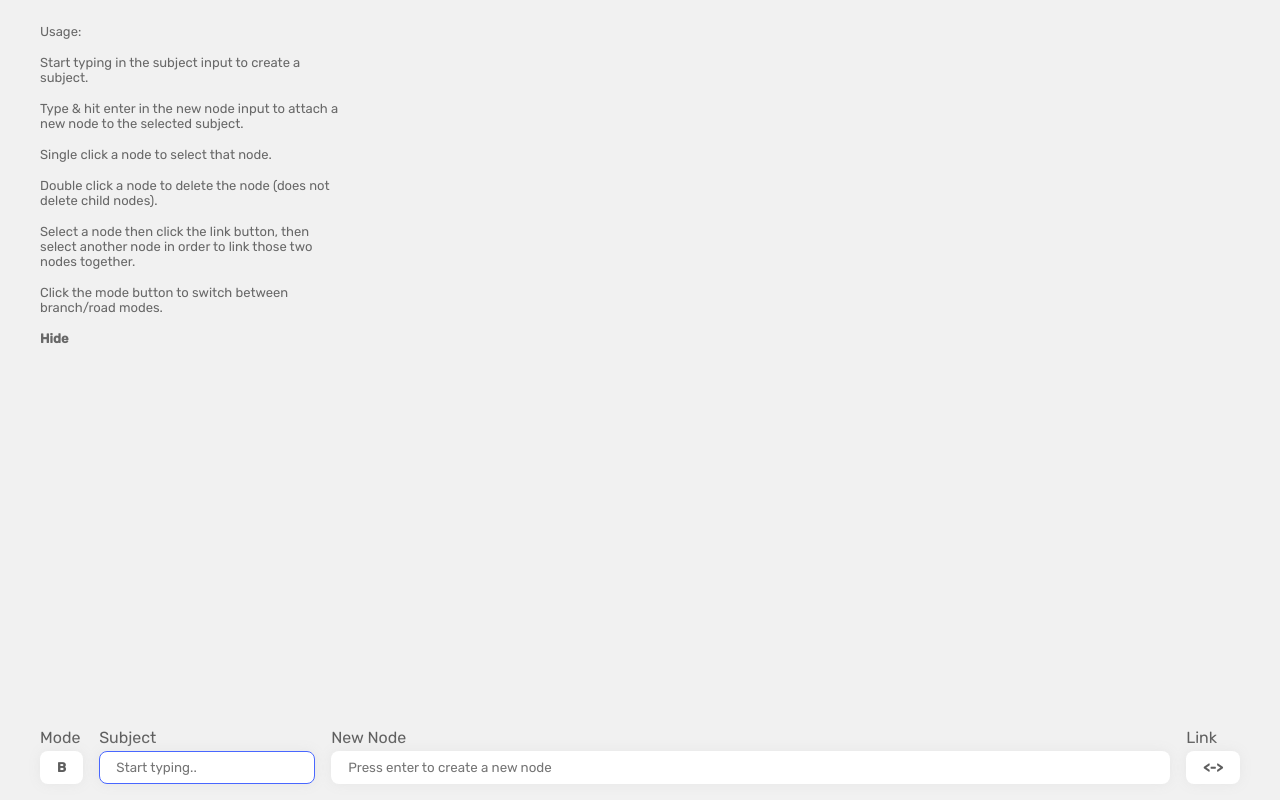
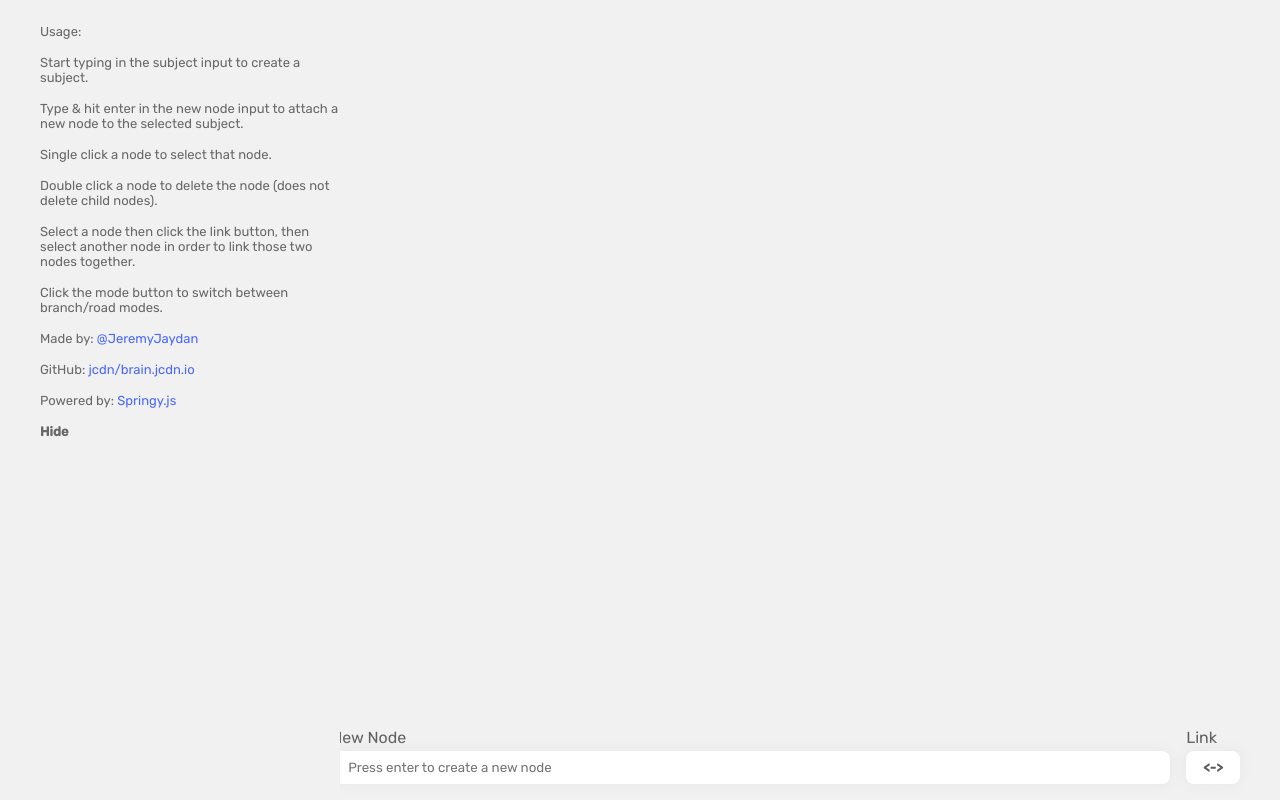
Before and after one commit to JeremyJaydan/brain.jeremyjaydan.dev, a website: page index.html in a window 1280 px wide. Drawn offline with nearby package versions, Linux system fonts and the light colour scheme.

Commit message:
added credits

```diff
--- a/css/master.css
+++ b/css/master.css
@@ -4,6 +4,14 @@
 body{
   margin: 0;
   background: #f1f1f1;
+}
+
+a{
+  text-decoration: none;
+  color: #4967ff;
+}
+a:hover{
+  color: #3951ca;
 }
 
 .editor{
@@ -13,12 +21,16 @@ body{
   display: flex;
   flex-direction: column;
   overflow: auto;
+  background: inherit;
 }
 
 .usage{
   position: absolute;
   list-style: none;
   max-width: 300px;
+  height: 100%;
+  z-index: 100;
+  background: inherit;
 }
 .usage__text{
   color: #686868;
--- a/index.html
+++ b/index.html
@@ -16,6 +16,9 @@
       <li class="usage__text">Double click a node to delete the node (does not delete child nodes).</li>
       <li class="usage__text">Select a node then click the link button, then select another node in order to link those two nodes together.</li>
       <li class="usage__text">Click the mode button to switch between branch/road modes.</li>
+      <li class="usage__text">Made by: <a href="https://twitter.com/JeremyJaydan" target="_blank">@JeremyJaydan</a></li>
+      <li class="usage__text">GitHub: <a href="https://github.com/jcdn/brain.jcdn.io" target="_blank">jcdn/brain.jcdn.io</a></li>
+      <li class="usage__text">Powered by: <a href="http://getspringy.com/" target="_blank">Springy.js</a></li>
       <li class="usage__text usage__text--hide">Hide</li>
     </ul>
     <div class="output"><canvas></canvas></div>
```
